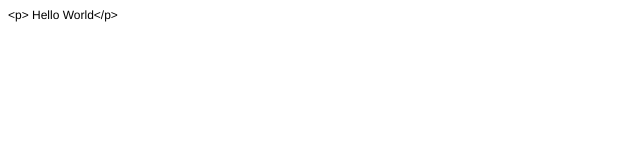
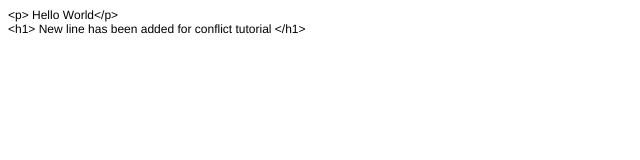
Before and after one commit to MrAnimesh/demo-repo, a plain HTML site: page index.html in a window 1280 px wide. Shown: the whole page, without its empty margins (0-640 px from the left). Drawn offline with Linux system fonts and the light colour scheme.

Commit message:
Added a new line in index.html

```diff
--- a/index.html
+++ b/index.html
@@ -7,10 +7,12 @@
   <meta name="Generator" content="Cocoa HTML Writer">
   <meta name="CocoaVersion" content="2575.3">
   <style type="text/css">
-    p.p1 {margin: 0.0px 0.0px 0.0px 0.0px; font: 12.0px Helvetica}
+    p.p1 {margin: 0.0px 0.0px 0.0px 0.0px; font: 12.0px Helvetica; -webkit-text-stroke: #000000}
+    span.s1 {font-kerning: none}
   </style>
 </head>
 <body>
-<p class="p1">&lt;p&gt; Hello World&lt;/p&gt;</p>
+<p class="p1"><span class="s1">&lt;p&gt; Hello World&lt;/p&gt;</span></p>
+<p class="p1"><span class="s1">&lt;h1&gt; New line has been added for conflict tutorial &lt;/h1&gt;</span></p>
 </body>
 </html>
```
